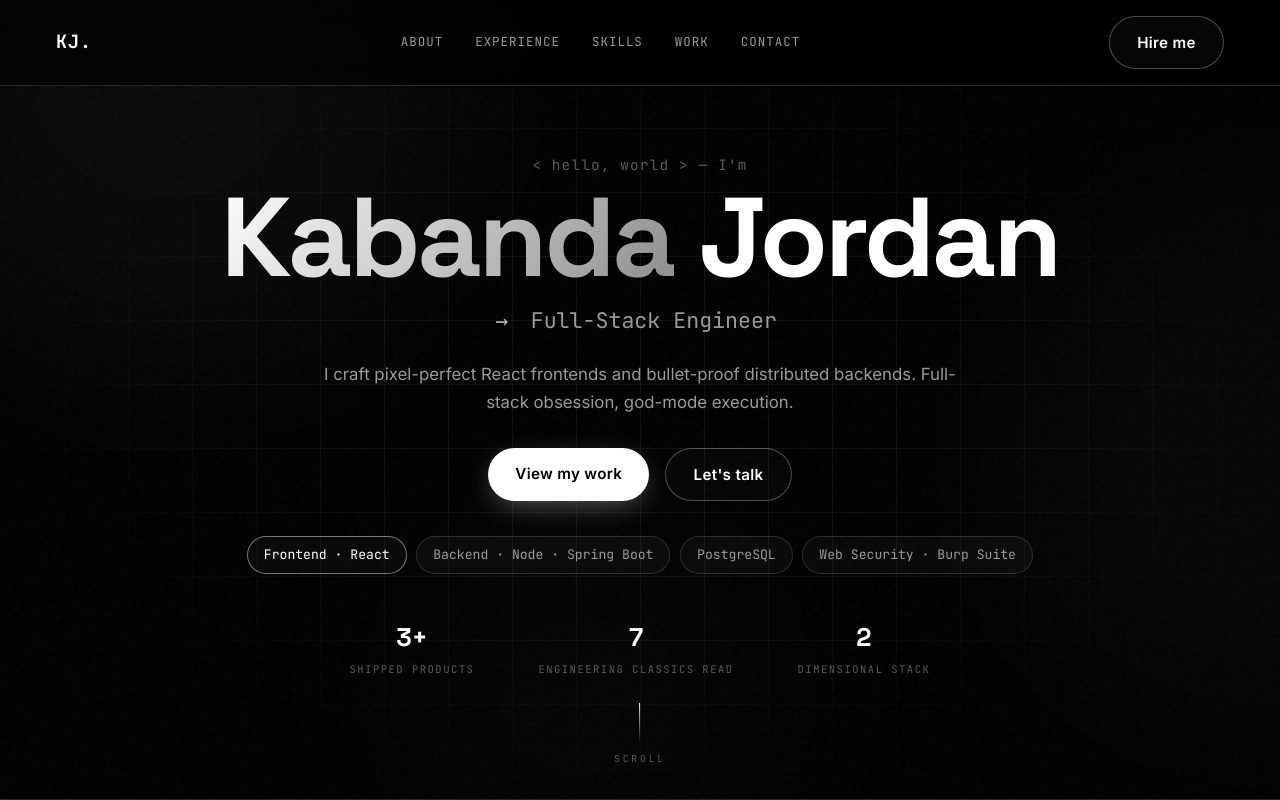
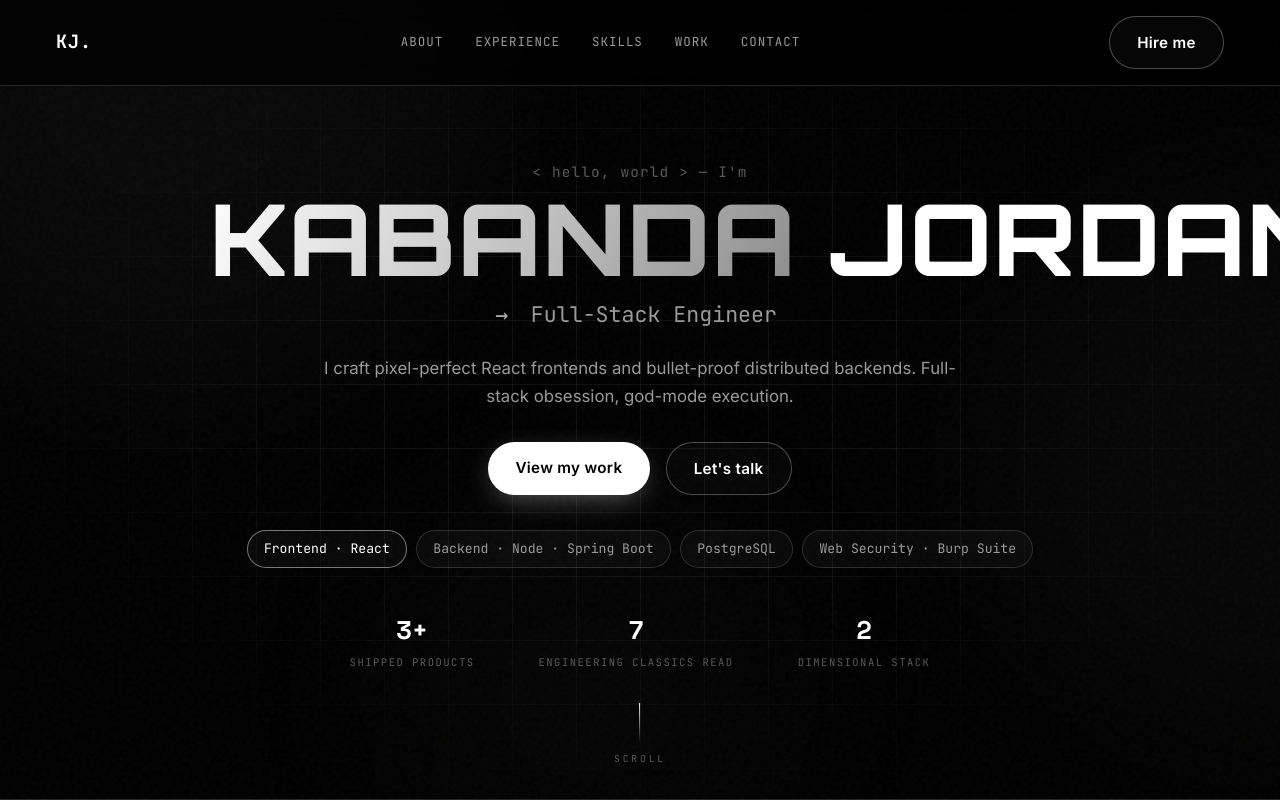
Before and after one commit to kabanda-jordan/portfolioCloudflare, a React (Vite) app: page / in a window 1280 px wide. Shown: the top 800 px of the page. Built offline with nearby package versions, Linux system fonts and the light colour scheme.

Commit message:
Robotic font (Orbitron) for name in hero and preloader

```diff
--- a/index.html
+++ b/index.html
@@ -7,7 +7,7 @@
     <title>Kabanda Jordan — Full-Stack Engineer</title>
     <link rel="preconnect" href="https://fonts.googleapis.com" />
     <link rel="preconnect" href="https://fonts.gstatic.com" crossorigin />
-    <link href="https://fonts.googleapis.com/css2?family=Inter:wght@400;500;600&family=JetBrains+Mono:wght@400;700&family=Space+Grotesk:wght@500;700&display=swap" rel="stylesheet" />
+    <link href="https://fonts.googleapis.com/css2?family=Inter:wght@400;500;600&family=JetBrains+Mono:wght@400;700&family=Orbitron:wght@500;700;800&family=Space+Grotesk:wght@500;700&display=swap" rel="stylesheet" />
   </head>
   <body>
     <div id="root"></div>
--- a/src/index.css
+++ b/src/index.css
@@ -16,6 +16,7 @@
   --font-sans: 'Inter', 'Segoe UI', system-ui, sans-serif;
   --font-display: 'Space Grotesk', 'Inter', sans-serif;
   --font-mono: 'JetBrains Mono', 'Consolas', monospace;
+  --font-robot: 'Orbitron', var(--font-display);
 }
 
 * { margin: 0; padding: 0; box-sizing: border-box; }
@@ -86,10 +87,11 @@ h1, h2, h3 { font-family: var(--font-display); line-height: 1.1; }
 }
 
 .load-letter {
-  font-family: var(--font-display);
-  font-weight: 700;
+  font-family: var(--font-robot);
+  font-weight: 800;
   font-size: clamp(2.4rem, 8vw, 4.6rem);
-  letter-spacing: -0.02em;
+  letter-spacing: 0.02em;
+  text-transform: uppercase;
   background: var(--grad);
   -webkit-background-clip: text;
   background-clip: text;
@@ -268,11 +270,13 @@ h1, h2, h3 { font-family: var(--font-display); line-height: 1.1; }
 .hero-kicker { color: var(--dim); font-size: 0.9rem; margin-bottom: 0.4rem; letter-spacing: 0.08em; font-family: var(--font-mono); }
 
 .hero-name {
-  font-size: clamp(3rem, 10vw, 7rem);
-  font-weight: 700;
-  letter-spacing: -0.03em;
+  font-family: var(--font-robot);
+  font-size: clamp(2.6rem, 9vw, 6.2rem);
+  font-weight: 800;
+  letter-spacing: 0.02em;
   margin: 0.4rem 0 0.6rem;
   line-height: 0.98;
+  text-transform: uppercase;
 }
 
 .hero-name span { background: var(--grad); -webkit-background-clip: text; background-clip: text; color: transparent; }
```
